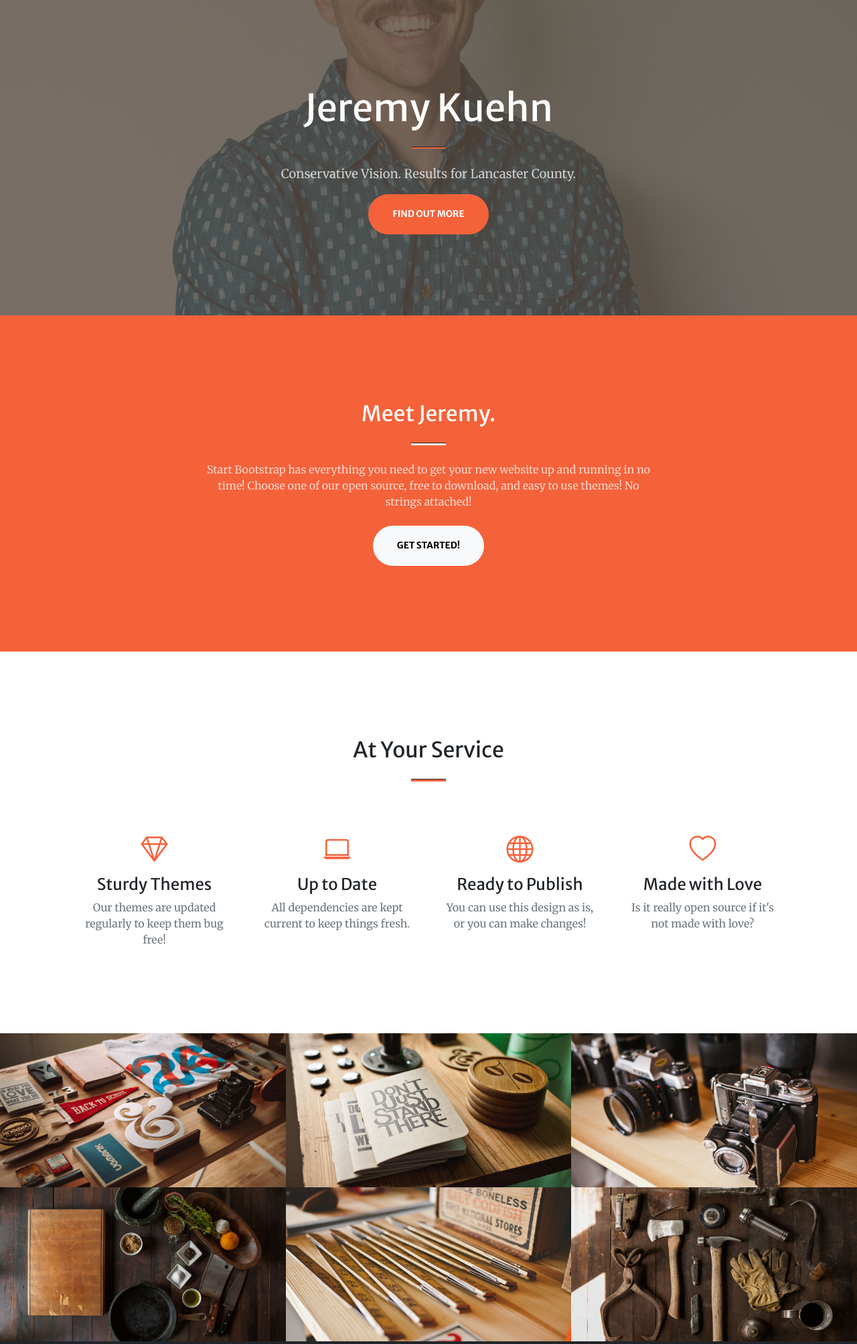
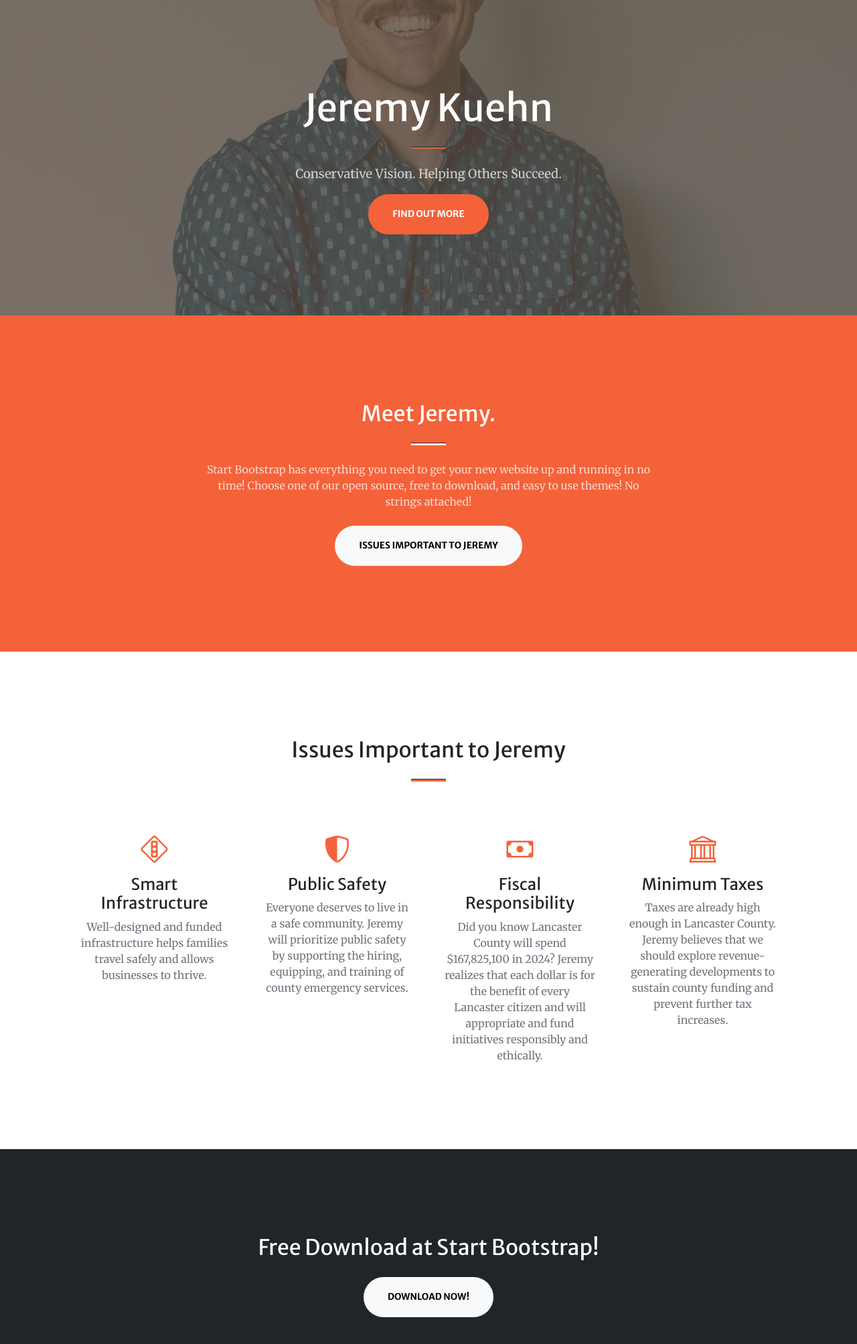
Before and after one commit to arkterra90/district_2, a Django app: page / in a window 1280 px wide. Shown: the part 329-2336 px from the top of the page at 67% size. Run offline with Django 5.2, Linux system fonts and the light colour scheme; some libraries are stand-ins or nearby versions.

Commit message:
Updates to index

```diff
--- a/district2/website/templates/website/index.html
+++ b/district2/website/templates/website/index.html
@@ -7,7 +7,7 @@
         <meta name="author" content="" />
         <title>Jeremy Kuehn For Lancaster District 2</title>
         <!-- Favicon-->
-        <link rel="icon" type="image/x-icon" href="static/assets/favicon.ico" />
+        <link rel="icon" type="image/x-icon" href="/static/assets/Nebraska-favicon.png" />
         <!-- Bootstrap Icons-->
         <link href="https://cdn.jsdelivr.net/npm/bootstrap-icons@1.5.0/font/bootstrap-icons.css" rel="stylesheet" />
         <!-- Google fonts-->
@@ -17,6 +17,9 @@
         <link href="https://cdnjs.cloudflare.com/ajax/libs/SimpleLightbox/2.1.0/simpleLightbox.min.css" rel="stylesheet" />
         <!-- Core theme CSS (includes Bootstrap)-->
         <link href="static/css/styles.css" rel="stylesheet" />
+        <link rel="stylesheet" href="https://cdn.jsdelivr.net/npm/bootstrap-icons@1.11.0/font/bootstrap-icons.css">
+
+
     </head>
     <body id="page-top">
         <!-- Navigation-->
@@ -54,7 +57,7 @@
                         <hr class="divider" />
                     </div>
                     <div class="col-lg-8 align-self-baseline mb-5">
-                        <p class="text-white-75">Conservative Vision. Results for Lancaster County.</p>
+                        <p class="text-white-75">Conservative Vision. Helping Others Succeed.</p>
                         <a class="btn btn-primary btn-xl" href="#about">Find Out More</a>
                     </div>
                 </div>
@@ -69,7 +72,7 @@
                         <h2 class="text-white mt-0">Meet Jeremy.</h2>
                         <hr class="divider divider-light" />
                         <p class="text-white-75 mb-4">Start Bootstrap has everything you need to get your new website up and running in no time! Choose one of our open source, free to download, and easy to use themes! No strings attached!</p>
-                        <a class="btn btn-light btn-xl" href="#services">Get Started!</a>
+                        <a class="btn btn-light btn-xl" href="#services">Issues Important To Jeremy</a>
                     </div>
                 </div>
             </div>
@@ -77,42 +80,44 @@
         <!-- Services-->
         <section class="page-section" id="services">
             <div class="container px-4 px-lg-5">
-                <h2 class="text-center mt-0">At Your Service</h2>
+                <h2 class="text-center mt-0">Issues Important to Jeremy</h2>
                 <hr class="divider" />
                 <div class="row gx-4 gx-lg-5">
                     <div class="col-lg-3 col-md-6 text-center">
                         <div class="mt-5">
-                            <div class="mb-2"><i class="bi-gem fs-1 text-primary"></i></div>
-                            <h3 class="h4 mb-2">Sturdy Themes</h3>
-                            <p class="text-muted mb-0">Our themes are updated regularly to keep them bug free!</p>
+                            <div class="mb-2"><i class="bi-sign-stop-lights fs-1 text-primary"></i></div>
+                            <h3 class="h4 mb-2">Smart Infrastructure</h3>
+                            <p class="text-muted mb-0">Well-designed and funded infrastructure helps families travel safely and allows businesses to thrive.</p>
                         </div>
                     </div>
                     <div class="col-lg-3 col-md-6 text-center">
                         <div class="mt-5">
-                            <div class="mb-2"><i class="bi-laptop fs-1 text-primary"></i></div>
-                            <h3 class="h4 mb-2">Up to Date</h3>
-                            <p class="text-muted mb-0">All dependencies are kept current to keep things fresh.</p>
+                            <div class="mb-2"><i class="bi-shield-shaded fs-1 text-primary"></i></div>
+                            <h3 class="h4 mb-2">Public Safety</h3>
+                            <p class="text-muted mb-0">Everyone deserves to live in a safe community. Jeremy will prioritize public safety by supporting the hiring, equipping, and training of county emergency services.</p>
                         </div>
                     </div>
                     <div class="col-lg-3 col-md-6 text-center">
                         <div class="mt-5">
-                            <div class="mb-2"><i class="bi-globe fs-1 text-primary"></i></div>
-                            <h3 class="h4 mb-2">Ready to Publish</h3>
-                            <p class="text-muted mb-0">You can use this design as is, or you can make changes!</p>
+                            <div class="mb-2"><i class="bi-cash fs-1 text-primary"></i></div>
+                            <h3 class="h4 mb-2">Fiscal Responsibility</h3>
+                            <p class="text-muted mb-0">Did you know Lancaster County will spend $167,825,100 in 2024? Jeremy realizes that each dollar is for the benefit of every Lancaster citizen and will appropriate and fund initiatives responsibly and ethically.</p>
                         </div>
                     </div>
                     <div class="col-lg-3 col-md-6 text-center">
                         <div class="mt-5">
-                            <div class="mb-2"><i class="bi-heart fs-1 text-primary"></i></div>
-                            <h3 class="h4 mb-2">Made with Love</h3>
-                            <p class="text-muted mb-0">Is it really open source if it's not made with love?</p>
+                            <div class="mb-2"><i class="bi-bank fs-1 text-primary"></i></div>
+                            <h3 class="h4 mb-2">Minimum Taxes</h3>
+                            <p class="text-muted mb-0">Taxes are already high enough in Lancaster County. Jeremy believes that we should explore revenue-generating developments to sustain county funding and prevent further tax increases.</p>
                         </div>
                     </div>
+
                 </div>
             </div>
         </section>
+
         <!-- Portfolio-->
-        <div id="portfolio">
+        <!-- <div id="portfolio">
             <div class="container-fluid p-0">
                 <div class="row g-0">
                     <div class="col-lg-4 col-sm-6">
@@ -171,7 +176,7 @@
                     </div>
                 </div>
             </div>
-        </div>
+        </div> -->
         <!-- Call to action-->
         <section class="page-section bg-dark text-white">
             <div class="container px-4 px-lg-5 text-center">
```
Also changed, not shown: district2/db.sqlite3, district2/website/static/assets/Nebraska-favicon.png (added).
